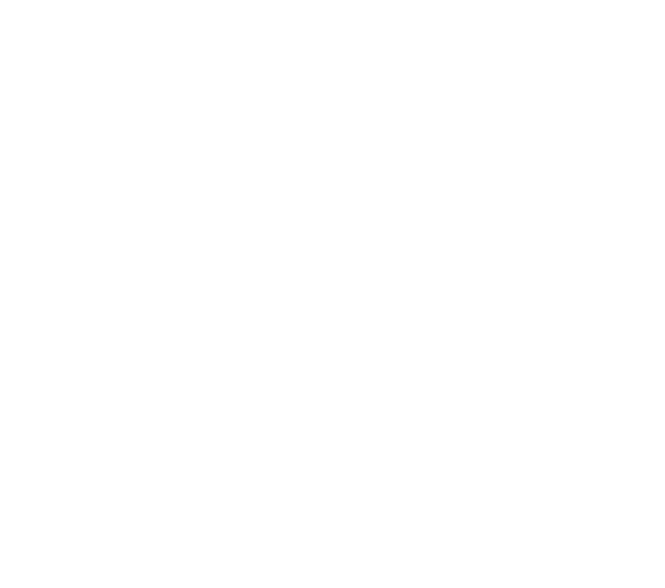
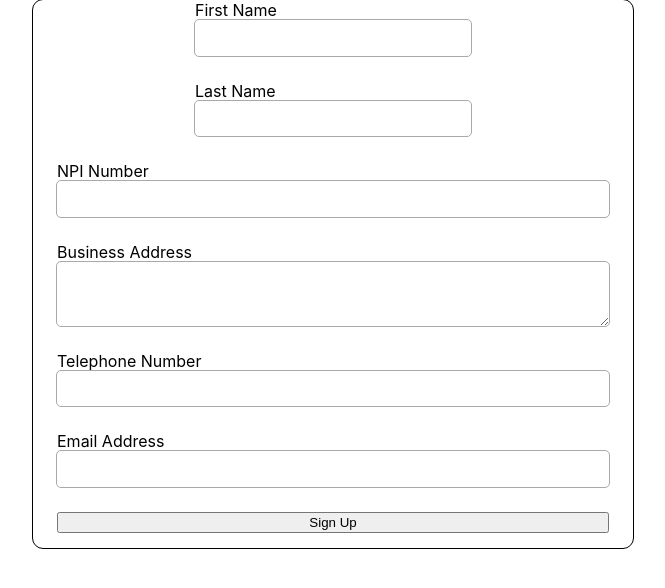
Before and after one commit to geosheehan/availity, a React (Create React App) app in the folder 5-react-register/: page / in a window 1280 px wide. Shown: the top 588 px of the page, without its empty margins (307-972 px from the left). Built offline with nearby package versions, Linux system fonts and the light colour scheme.

Commit message:
Updated app to use new components

```diff
--- a/5-react-register/src/App.css
+++ b/5-react-register/src/App.css
@@ -1,5 +1,3 @@
-.container {
-	width: 70%;
-	margin: 0 auto;
-	outline: 1px solid black;
+button {
+	margin: 0 auto 15px auto;
 }
--- a/5-react-register/src/App.jsx
+++ b/5-react-register/src/App.jsx
@@ -1,9 +1,23 @@
 import './App.css';
+
+import Container from './components/container/Container';
+import Field from './components/field/Field';
+import Form from './components/form/Form';
 
 function App() {
   return (
-    <main>
-    </main>
+
+    <Container component="main">
+      <Form>
+        <Field label="First Name" col={6}/>
+        <Field label="Last Name" col={6}/>
+        <Field label="NPI Number" />
+        <Field label="Business Address" type="textarea" rows={4}/>
+        <Field label="Telephone Number" type="tel" />
+        <Field label="Email Address" type="email" />
+        <button type="submit">Sign Up</button>
+      </Form>
+    </Container>
   );
 }
 
```
